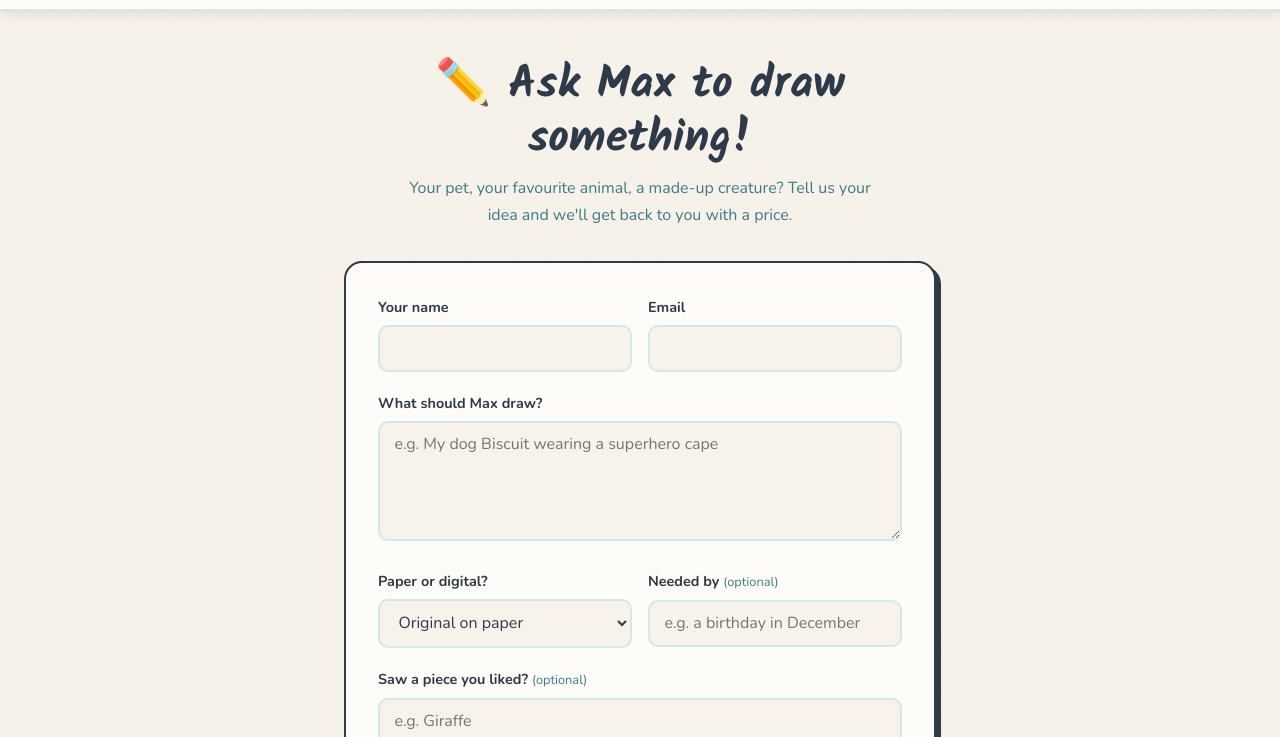
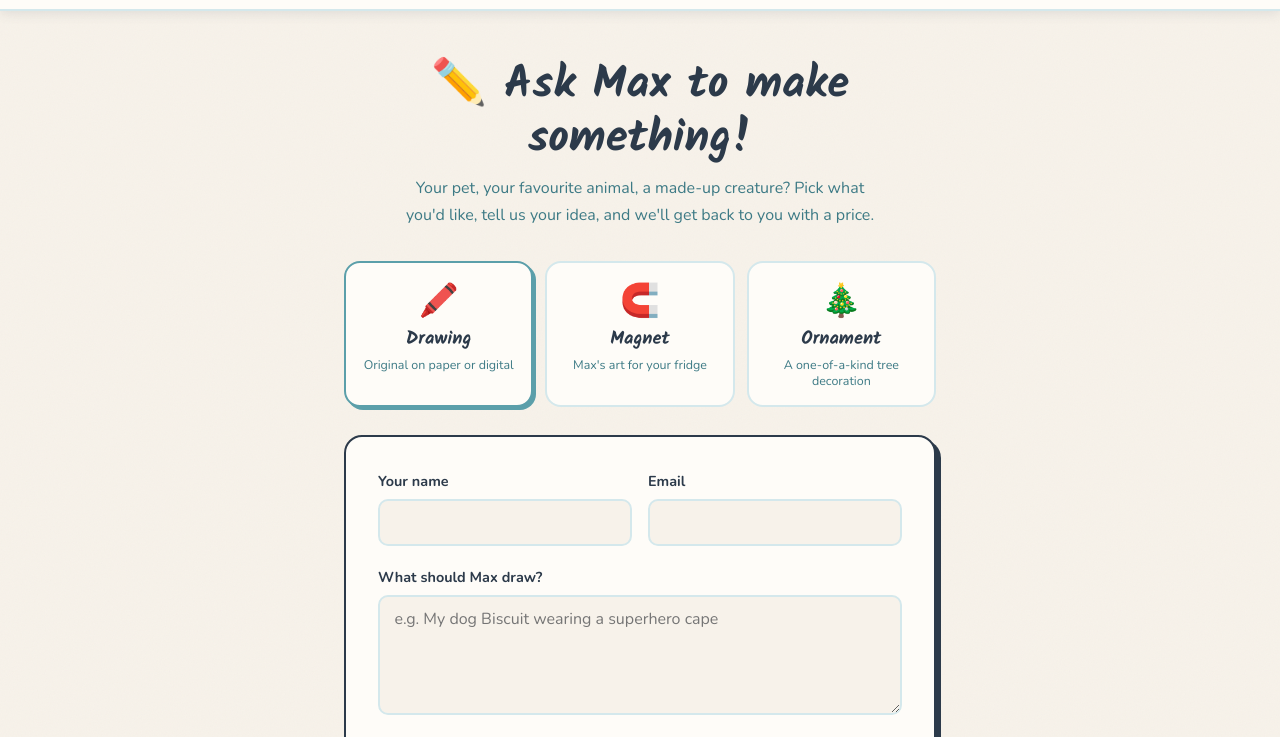
Before and after one commit to averj9292/pencilfish, a plain HTML site: page custom.html in a window 1280 px wide. Shown: the part 63-800 px from the top of the page. Drawn offline with nearby package versions, Linux system fonts and the light colour scheme.

Commit message:
Add custom magnets and ornaments to home page and request form

```diff
--- a/custom.html
+++ b/custom.html
@@ -3,10 +3,10 @@
 <head>
   <meta charset="UTF-8" />
   <meta name="viewport" content="width=device-width, initial-scale=1.0" />
-  <title>Custom Art | Pencil Fish Studio</title>
-  <meta name="description" content="Request a custom drawing from Max at Pencil Fish Studio: pets, people, creatures, anything you can dream up." />
+  <title>Custom Art, Magnets & Ornaments | Pencil Fish Studio</title>
+  <meta name="description" content="Request a custom drawing, magnet or ornament from Max at Pencil Fish Studio: pets, people, creatures, anything you can dream up." />
   <meta property="og:title" content="Custom Art | Pencil Fish Studio" />
-  <meta property="og:description" content="Request a custom drawing from Max: pets, people, creatures, anything you can dream up." />
+  <meta property="og:description" content="Request a custom drawing, magnet or ornament from Max: pets, people, creatures, anything you can dream up." />
   <meta property="og:image" content="https://pencilfishstudio.ca/assets/logo.png" />
   <link rel="stylesheet" href="style.css" />
   <link rel="icon" type="image/png" href="assets/logo.png" />
@@ -95,6 +95,40 @@
 
     .hp { position: absolute; left: -9999px; }
 
+    .product-picks {
+      display: grid;
+      grid-template-columns: repeat(3, 1fr);
+      gap: 0.75rem;
+      margin-bottom: 1.75rem;
+    }
+
+    .product-pick {
+      background: var(--warm-white);
+      border: 2.5px solid var(--teal-light);
+      border-radius: 16px;
+      padding: 1rem 0.5rem;
+      text-align: center;
+      cursor: pointer;
+      font-family: 'Nunito', sans-serif;
+      color: var(--ink);
+      display: flex;
+      flex-direction: column;
+      align-items: center;
+      gap: 0.15rem;
+      transition: border-color 0.15s, transform 0.15s;
+    }
+
+    .product-pick:hover { transform: translateY(-2px); }
+    .product-pick.selected { border-color: var(--teal); box-shadow: 3px 3px 0 var(--teal); }
+    .pick-emoji { font-size: 2rem; }
+    .pick-name  { font-family: 'Kalam', cursive; font-size: 1.15rem; font-weight: 700; }
+    .pick-sub   { font-size: 0.78rem; color: var(--teal-dark); line-height: 1.3; }
+
+    @media (max-width: 500px) {
+      .product-picks { gap: 0.5rem; }
+      .pick-sub { display: none; }
+    }
+
     .field input[type=file] { padding: 0.5rem; background: var(--warm-white); }
 
     .photo-previews { display: flex; gap: 0.5rem; margin-top: 0.5rem; flex-wrap: wrap; }
@@ -145,16 +179,31 @@
 
   <main>
     <div class="custom-wrap">
-      <h1>✏️ Ask Max to draw something!</h1>
+      <h1>✏️ Ask Max to make something!</h1>
       <p class="custom-intro">
-        Your pet, your favourite animal, a made-up creature? Tell us your idea
-        and we'll get back to you with a price.
+        Your pet, your favourite animal, a made-up creature? Pick what you'd like,
+        tell us your idea, and we'll get back to you with a price.
       </p>
+
+      <div class="product-picks">
+        <button type="button" class="product-pick" data-item="drawing">
+          <span class="pick-emoji">🖍️</span><span class="pick-name">Drawing</span>
+          <span class="pick-sub">Original on paper or digital</span>
+        </button>
+        <button type="button" class="product-pick" data-item="magnet">
+          <span class="pick-emoji">🧲</span><span class="pick-name">Magnet</span>
+          <span class="pick-sub">Max's art for your fridge</span>
+        </button>
+        <button type="button" class="product-pick" data-item="ornament">
+          <span class="pick-emoji">🎄</span><span class="pick-name">Ornament</span>
+          <span class="pick-sub">A one-of-a-kind tree decoration</span>
+        </button>
+      </div>
 
       <div class="form-card">
         <!-- FormSubmit (free, supports photos). Destination inbox is in the action URL. -->
         <form id="customForm" action="https://formsubmit.co/hello@pencilfishstudio.ca" method="POST" enctype="multipart/form-data">
-          <input type="hidden" name="_subject" value="New custom art request | Pencil Fish Studio" />
+          <input type="hidden" name="_subject" value="New custom request | Pencil Fish Studio" />
           <input type="hidden" name="_template" value="table" />
           <input type="hidden" name="_next" value="https://pencilfishstudio.ca/custom.html?sent=1" />
           <input type="text" name="_honey" class="hp" tabindex="-1" autocomplete="off" />
@@ -178,17 +227,24 @@
 
           <div class="field-row">
             <div class="field">
-              <label for="format">Paper or digital?</label>
-              <select id="format" name="format">
-                <option>Original on paper</option>
-                <option>Digital file</option>
-                <option>Not sure yet</option>
+              <label for="item">What would you like?</label>
+              <select id="item" name="item">
+                <option value="Drawing on paper">Drawing on paper</option>
+                <option value="Digital drawing">Digital drawing</option>
+                <option value="Magnet">Magnet</option>
+                <option value="Ornament">Ornament</option>
+                <option value="Not sure yet">Not sure yet</option>
               </select>
             </div>
             <div class="field">
-              <label for="needed_by">Needed by <span class="optional">(optional)</span></label>
-              <input id="needed_by" name="needed_by" type="text" placeholder="e.g. a birthday in December" />
+              <label for="quantity">How many?</label>
+              <input id="quantity" name="quantity" type="number" min="1" max="50" value="1" />
             </div>
+          </div>
+
+          <div class="field">
+            <label for="needed_by">Needed by <span class="optional">(optional)</span></label>
+            <input id="needed_by" name="needed_by" type="text" placeholder="e.g. a birthday in December" />
           </div>
 
           <div class="field">
@@ -243,6 +299,30 @@
       form.style.display = 'none';
       thanks.style.display = 'block';
     }
+
+    // Product cards: tap one to set "What would you like?" (also works from ?item=magnet links)
+    const itemSel = document.getElementById('item');
+    const picks   = document.querySelectorAll('.product-pick');
+    const ITEM_MAP = { drawing: 'Drawing on paper', magnet: 'Magnet', ornament: 'Ornament' };
+
+    function highlightPick() {
+      const v = itemSel.value;
+      picks.forEach(p => p.classList.toggle('selected',
+        ITEM_MAP[p.dataset.item] === v || (p.dataset.item === 'drawing' && v === 'Digital drawing')));
+    }
+
+    function choose(key) {
+      if (!ITEM_MAP[key]) return;
+      itemSel.value = ITEM_MAP[key];
+      highlightPick();
+    }
+
+    picks.forEach(p => p.addEventListener('click', () => {
+      choose(p.dataset.item);
+      document.getElementById('name').focus();
+    }));
+    itemSel.addEventListener('change', highlightPick);
+    choose(params.get('item') || 'drawing');
 
     // Pre-fill "Saw a piece you liked?" when coming from the gallery (?ref=Giraffe)
     if (params.get('ref')) document.getElementById('ref').value = params.get('ref');
```
Also changed, not shown: index.html (+51 -2 lines).
